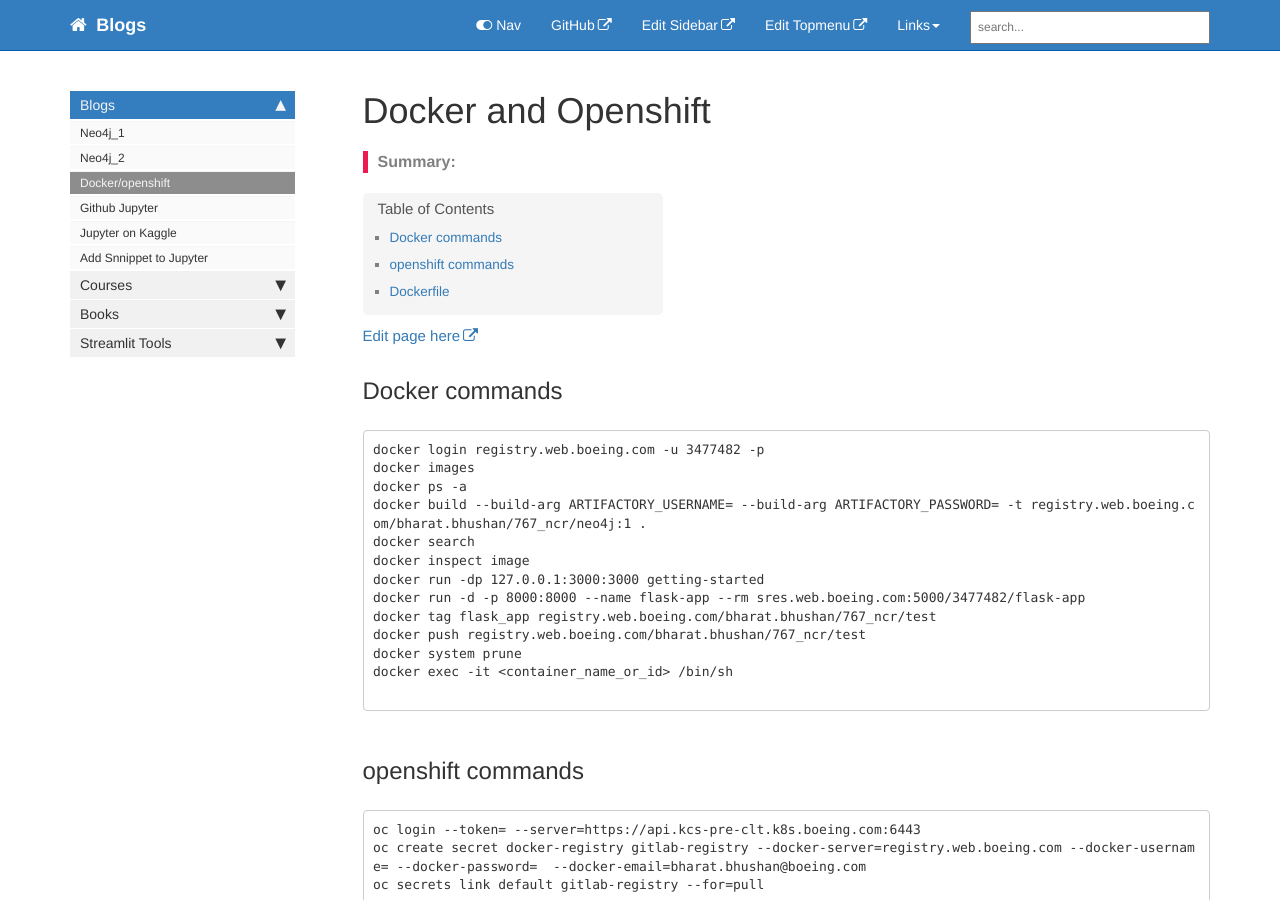
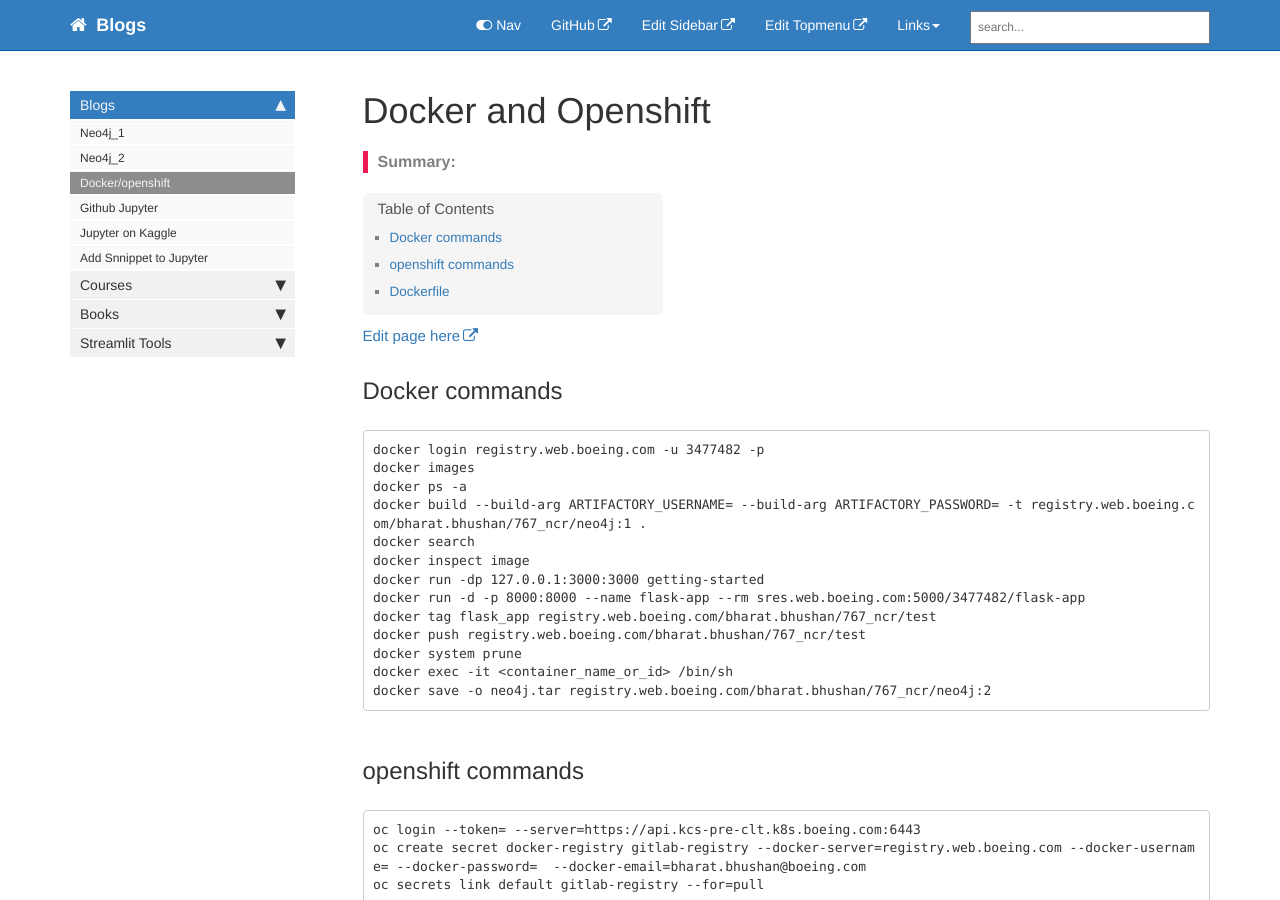
Before and after one commit to bhbharat/bhbharat.github.io, a Jekyll site: the page built from pages/mydoc/blog-docker.md, in a window 1280 px wide and 900 px high. Built offline with Jekyll 4.4.1, drawn with Linux system fonts in a browser that asks for light colours; comment, search, counter and statistics services are not loaded.

Commit message:
Update blog-docker.md

````diff
--- a/pages/mydoc/blog-docker.md
+++ b/pages/mydoc/blog-docker.md
@@ -25,7 +25,7 @@ docker tag flask_app registry.web.boeing.com/bharat.bhushan/767_ncr/test
 docker push registry.web.boeing.com/bharat.bhushan/767_ncr/test
 docker system prune
 docker exec -it <container_name_or_id> /bin/sh
-
+docker save -o neo4j.tar registry.web.boeing.com/bharat.bhushan/767_ncr/neo4j:2
 ```
 
 
````
